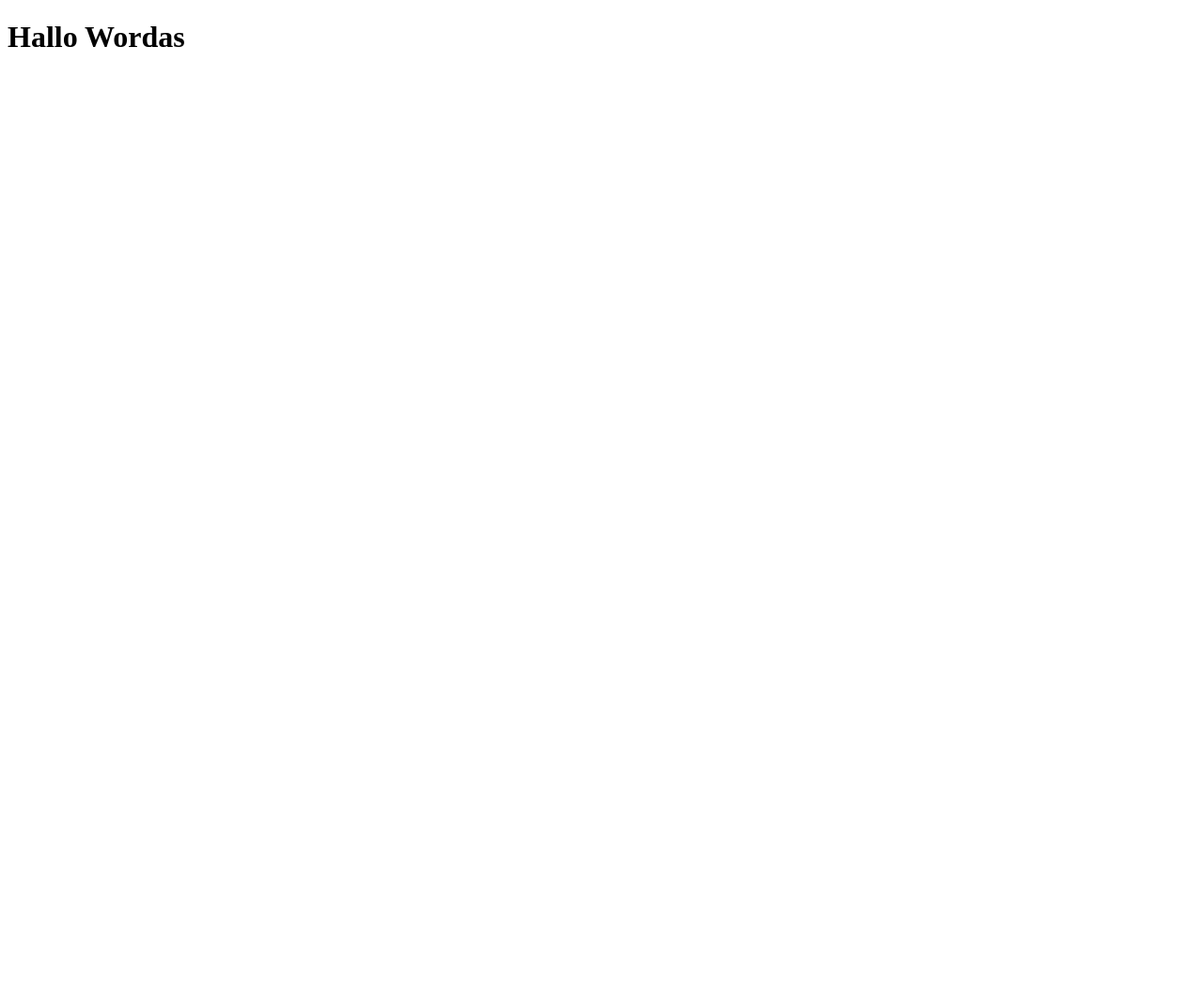
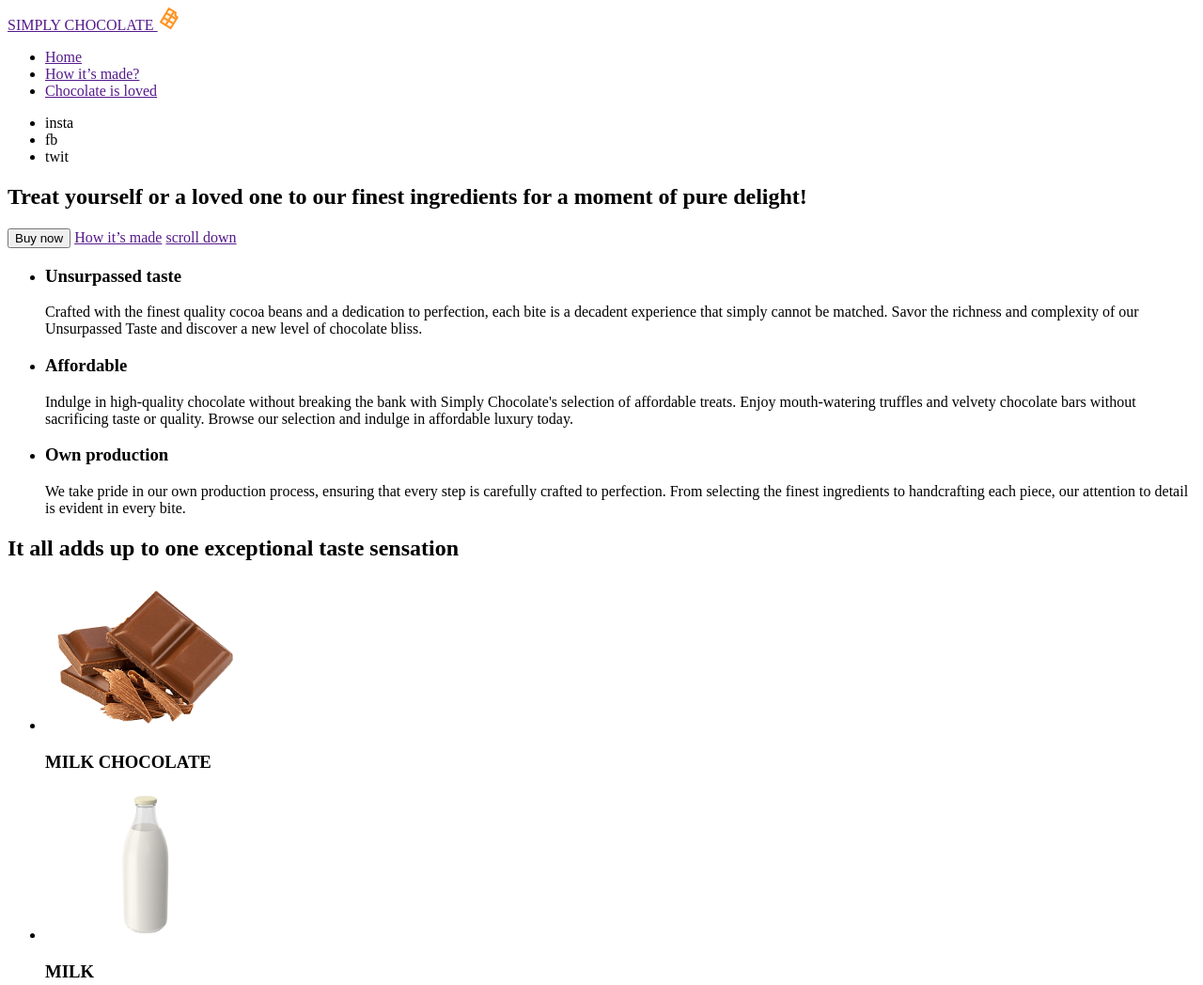
Before and after one commit to Ma1g/Tutorial, a plain HTML site: page index.html in a window 1280 px wide. Shown: the top 1048 px of the page at 94% size. Before the commit the page ends 800 px from the top, so only its background shows below. Drawn offline with Linux system fonts and the light colour scheme.

Commit message:
Start of the project

```diff
--- a/index.html
+++ b/index.html
@@ -6,6 +6,83 @@
     <title>Document</title>
 </head>
 <body>
-    <h1>Hallo Wordas</h1>
+    <header>
+        <nav>
+            <a href="">
+                SIMPLY CHOCOLATE <img src="img/chocolate.svg" alt="site logo">
+            </a>
+            <ul>
+                <li><a href="">Home</a></li>
+                <li><a href="">How it’s made?</a></li>
+                <li><a href="">Chocolate is loved</a></li>
+            </ul>
+        </nav>
+        <ul>
+            <li><a href="" target="_blank" rel="noopener noreferrer"></a>insta</li>
+            <li><a href="" target="_blank" rel="noopener noreferrer"></a>fb</li>
+            <li><a href="" target="_blank" rel="noopener noreferrer"></a>twit</li>
+        </ul>
+    </header>
+    <main>
+        <section>
+            <h1>
+                Treat yourself or a loved one to our finest ingredients for a moment of pure delight!
+            </h1>
+            <button type="button">Buy now</button>
+            <a href="">How it’s made</a>
+            <a href="">scroll down</a>
+        </section>
+        <section>
+            <h2 hidden>Features</h2>
+            <ul>
+                <li>
+                    <h3>Unsurpassed taste</h3>
+                    <p>Crafted with the finest quality cocoa beans and a dedication to perfection, each bite is a decadent experience that simply cannot be matched. Savor the richness and complexity of our Unsurpassed Taste and discover a new level of chocolate bliss.</p>
+                </li>
+                <li>
+                    <h3>Affordable</h3>
+                    <p>Indulge in high-quality chocolate without breaking the bank with Simply Chocolate's selection of affordable treats. Enjoy mouth-watering truffles and velvety chocolate bars without sacrificing taste or quality. Browse our selection and indulge in affordable luxury today.</p>
+                </li>
+                <li>
+                    <h3>Own production  </h3>
+                    <p>We take pride in our own production process, ensuring that every step is carefully crafted to perfection. From selecting the finest ingredients to handcrafting each piece, our attention to detail is evident in every bite.</p>
+                </li>
+            </ul>
+        </section>
+        <section>
+            <h2>It all adds up to one exceptional taste sensation</h2>
+            <ul>
+                <li>
+                    <img src="img/img-1-min.png" alt="MILK CHOCOLATE">
+                    <h3>MILK CHOCOLATE</h3>
+                </li>
+                <li>
+                    <img src="img/img-2-min.png" alt="MILK">
+                    <h3>MILK</h3>
+                </li>
+                <li>
+                    <img src="img/img-3-min.png" alt="NUTS">
+                    <h3>NUTS</h3>
+                </li>
+                <li>
+                    <img src="img/img-4-min.png" alt="SEMI - SWEET CHOCOLATE">
+                    <h3>SEMI - SWEET CHOCOLATE</h3>
+                </li>
+                <li>
+                    <img src="img/img-5-min.png" alt="CACAO">
+                    <h3>CACAO</h3>
+                </li>
+                <li>
+                    <img src="img/img-6-min.png" alt="RASPBERRY">
+                    <h3>RASPBERRY</h3>
+                </li>
+                <li>
+                    <img src="img/img-7-min.png" alt="COCONUT OIL">
+                    <h3>COCONUT OIL</h3>
+                </li>
+            </ul>
+        </section>
+    </main>
+    <footer></footer>
 </body>
 </html>
```
Also changed, not shown: img/chocolate.svg (added), img/img-1-min.png (added), img/img-2-min.png (added), img/img-3-min.png (added), img/img-4-min.png (added), img/img-5-min.png (added), img/img-6-min.png (added), img/img-7-min.png (added).
